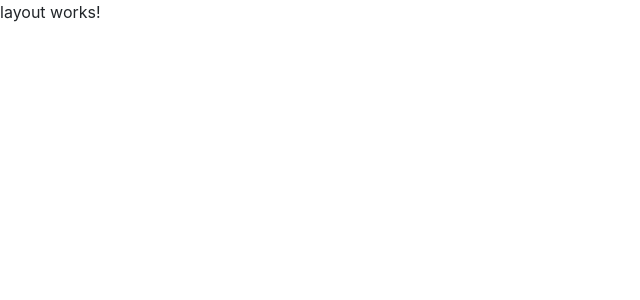
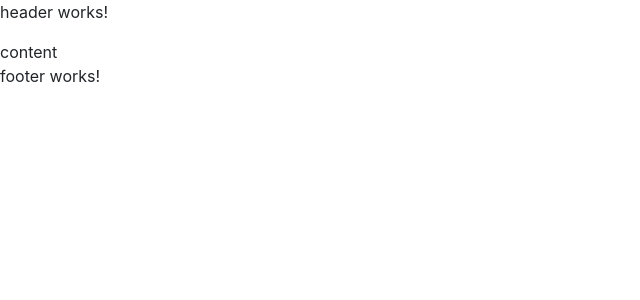
Before and after one commit to pedrozulian/web-teleagro, an Angular app: page / in a window 1280 px wide. Shown: the top 300 px of the page, without its empty margins (0-640 px from the left). Built offline with nearby package versions, Linux system fonts and the light colour scheme.

Commit message:
basic structure

```diff
--- a/src/app/modules/layout/layout.component.html
+++ b/src/app/modules/layout/layout.component.html
@@ -1 +1,5 @@
-<p>layout works!</p>
+<app-header></app-header>
+<div class="wrapper">
+    content
+</div>
+<app-footer></app-footer>
```
